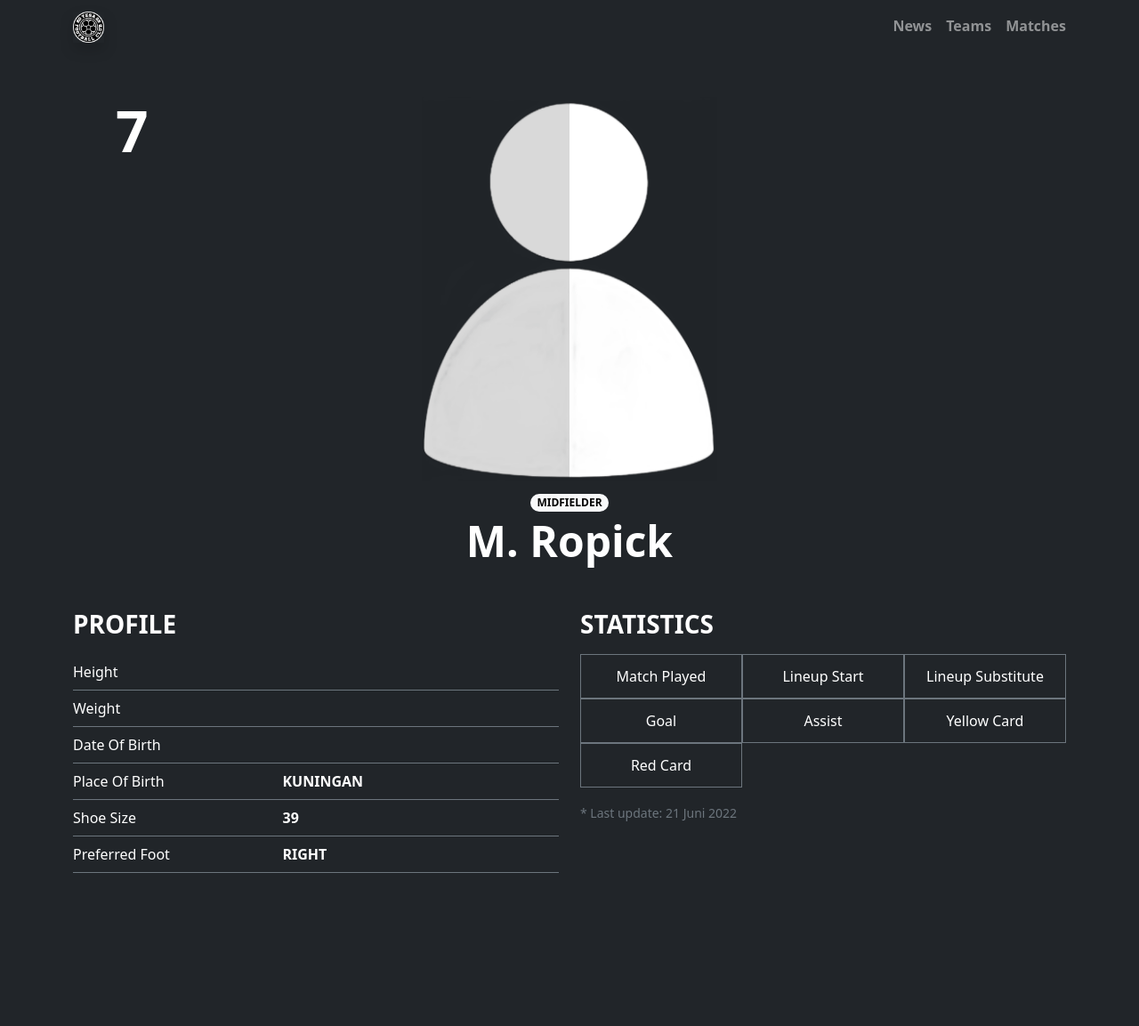
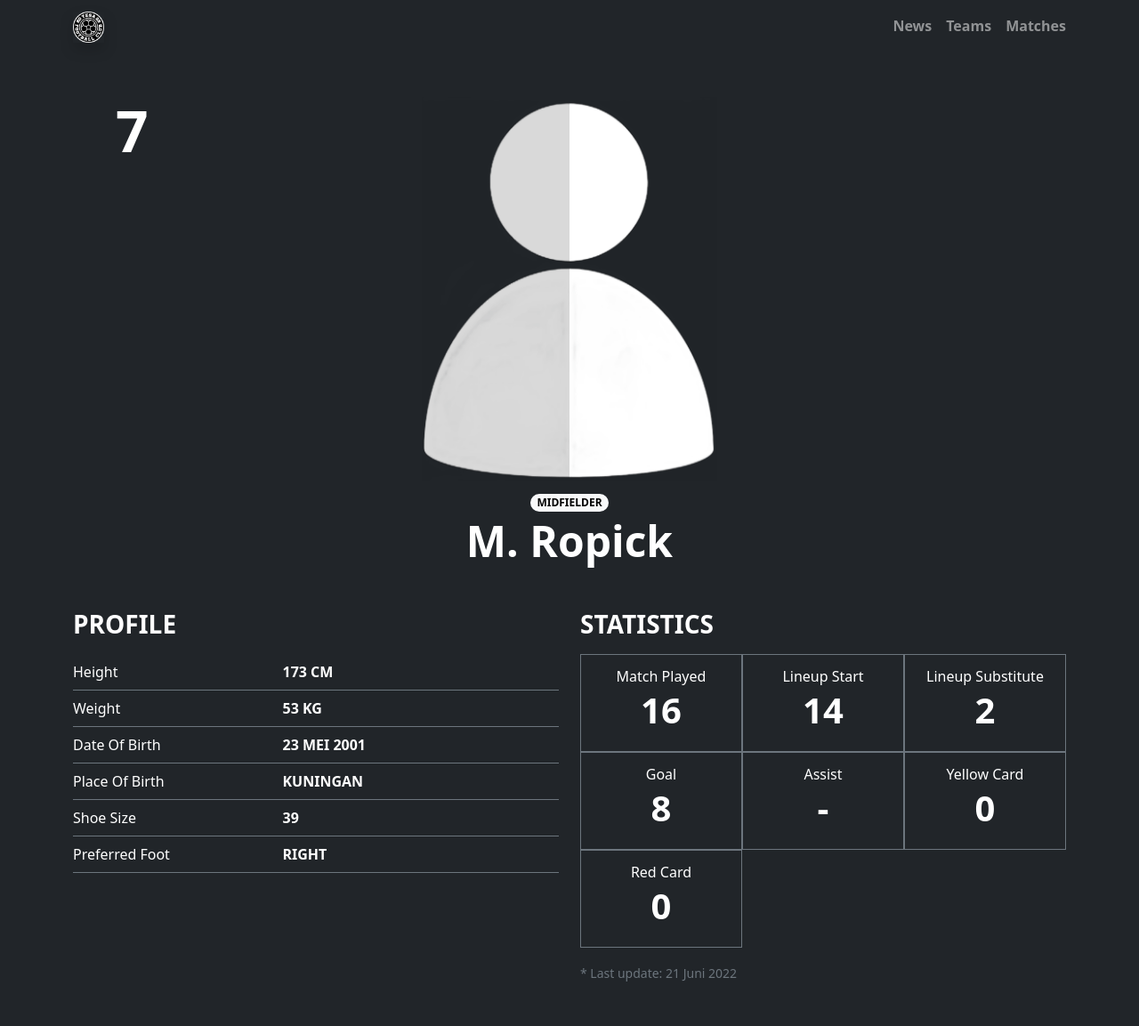
Before and after one commit to tesafc/tesafc.github.io, a Jekyll site: the page built from _players/3-number-7.md, in a window 1280 px wide. Shown: the whole page at 89% size. Built offline with Jekyll 4.4.1, drawn with Linux system fonts in a browser that asks for light colours; nearby versions of some CDN libraries; before the commit the page ends 1045 px from its top, so only the background shows below that.

Commit message:
Update 3-number-7.md

```diff
--- a/_players/3-number-7.md
+++ b/_players/3-number-7.md
@@ -8,11 +8,11 @@ team: first-team
 profile-picture:
 details:
   - name: height
-    value: ""
+    value: "173 cm"
   - name: weight
-    value: ""
+    value: "53 kg"
   - name: date of birth
-    value: ""
+    value: "23 mei 2001"
   - name: place of birth
     value: "kuningan"
   - name: shoe size
@@ -21,17 +21,17 @@ details:
     value: "right"
 stats:
   - name: match played
-    value: ""
+    value: "16"
   - name: lineup start
-    value: ""
+    value: "14"
   - name: lineup substitute
-    value: ""
+    value: "2"
   - name: goal
-    value: ""
+    value: "8"
   - name: assist
-    value: ""
+    value: "-"
   - name: yellow card
-    value: ""
+    value: "0"
   - name: red card
-    value: ""
+    value: "0"
 ---
```
